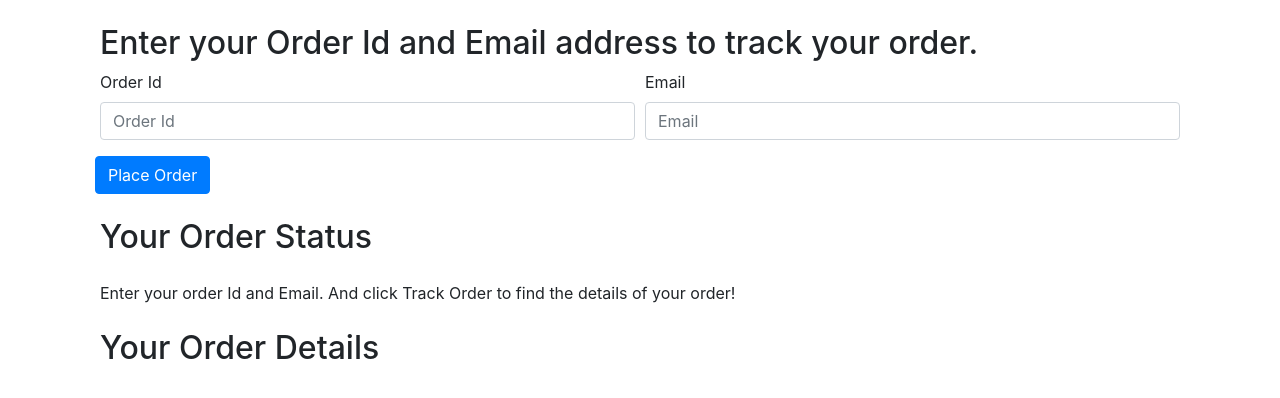
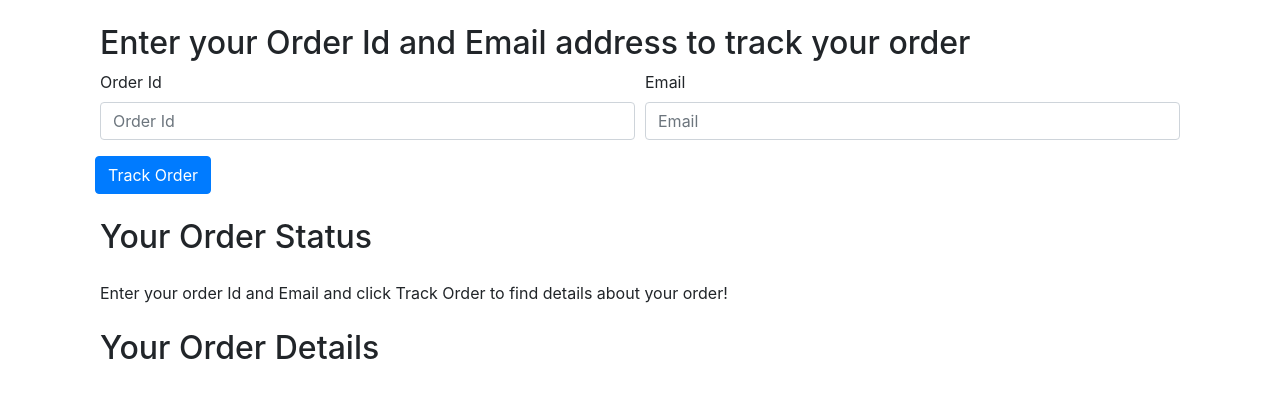
Before and after one commit to TechPertz/my-awesome-cart, a Django app: page /shop/tracker/ in a window 1280 px wide. Shown: the part 56-454 px from the top of the page. Run offline with Django 3.2, Linux system fonts and the light colour scheme; some libraries are stand-ins or nearby versions.

Commit message:
corrected tracker

```diff
--- a/shop/templates/shop/tracker.html
+++ b/shop/templates/shop/tracker.html
@@ -1,75 +1,56 @@
 {% extends 'shop/basic.html' %}
-
-{% block title %}Tracker - My Awesome Cart{% endblock title %}
-
+{% block title%} My Awesome Cart Tracker{% endblock %}
 {% block body %}
-
 <div class="container">
     <div class="col my-4">
-
-        <h2>
-            Enter your Order Id and Email address to track your order.
-        </h2>
-
-        <form method="POST" action="#" id="trackerform">{% csrf_token %}
+        <h2>Enter your Order Id and Email address to track your order</h2>
+        <form method="post" action="#" id="trackerForm">{% csrf_token %}
             <div class="form-row">
                 <div class="form-group col-md-6">
-                    <label for="name">Order Id</label>
-                    <input type="name" class="form-control" id="orderId" name="orderId" placeholder="Order Id">
+                    <label for="inputname">Order Id</label>
+                    <input type="text" class="form-control" id="orderId" name="orderId" placeholder="Order Id">
                 </div>
                 <div class="form-group col-md-6">
-                    <label for="email">Email</label>
+                    <label for="inputEmail4">Email</label>
                     <input type="email" class="form-control" id="email" name="email" placeholder="Email">
                 </div>
-                <button type="submit" class="btn btn-primary">Place Order</button>
+                <button type="submit" class="btn btn-primary">Track Order</button>
             </div>
-        </form>
-
     </div>
-
     <div class="col my-4">
-        <h2>
-            Your Order Status
-        </h2>
+        <h2>Your Order Status</h2>
         <div class="my-4">
-            <ul class="list-group" id="items-group">
-                Enter your order Id and Email. And click Track Order to find the details of your order!
+            <ul class="list-group" id="items">
+                Enter your order Id and Email and click Track Order to find details about your order!
             </ul>
         </div>
-        <h2>
-            Your Order Details
-        </h2>
+        <h2>Your Order Details</h2>
         <div class="my-4">
-            <ul class="list-group" id="citems-group">
+            <ul class="list-group" id="citems">
             </ul>
         </div>
     </div>
 </div>
-{% endblock body %}
-
+{% endblock %}
 {% block js %}
-
 <script>
-    $('#trackerform').submit(function (event) {
-        $('#items-group').empty();
-        $('#citems-group').empty();
+$('#trackerForm').submit(function(event) {
+    $('#items').empty();
     var formData = {
-            'orderId': $('input[name = orderId]').val(),
-            'email': $('input[name = email]').val(),
-            'csrfmiddlewaretoken': $('input[name = csrfmiddlewaretoken]').val()
+        'orderId': $('input[name=orderId]').val(),
+        'email': $('input[name=email]').val(),
+        'csrfmiddlewaretoken': $('input[name=csrfmiddlewaretoken]').val()
     };
-
     $.ajax({
             type: 'POST',
             url: '/shop/tracker/',
             data: formData,
             encode: true
         })
-
-            .done(function (data) {
-                ('#citems-group').empty()
+        .done(function(data) {
+            $('#citems').empty();
+            console.log(data)
             data = JSON.parse(data);
-                console.log(updates)
             if (data['status'] == 'success') {
                 updates = data['updates'];
                 for (i = 0; i < updates.length; i++) {
@@ -79,10 +60,11 @@
                     ${text}
                     <span class="badge badge-primary badge-pill">${time}</span>
                 </li>`
-                        $('#items-group').append(mystr)
+                    $('#items').append(mystr);
                 }
-
+                // Fill in the order details
                 cart = JSON.parse(data['itemsJson']);
+                console.log(cart);
                 for (item in cart) {
                     let name = cart[item][1];
                     let qty = cart[item][0];
@@ -90,22 +72,16 @@
                     ${name}
                     <span class="badge badge-primary badge-pill">${qty}</span>
                 </li>`
-
-                        $('#citems-group').append(mystr)
+                    $('#citems').append(mystr);
                 }
-
             } else {
                 mystr = `<li class="list-group-item d-flex justify-content-between align-items-center">
-                    Sorry, we are not able to fetch this order id and email. Make sure to mention ypur correct Order Id and Email.</li>`
-                    $('#items-group').append(mystr)
+                    Sorry, We are not able to fetch this order id and email. Make sure to type correct order Id and email</li>`
+                $('#items').append(mystr);
+                $('#citems').append(mystr);
             }
-
-
-
         });
     event.preventDefault();
-
 });
 </script>
-
 {% endblock %}
```
Lines whose indentation alone changed are shown as unchanged.
